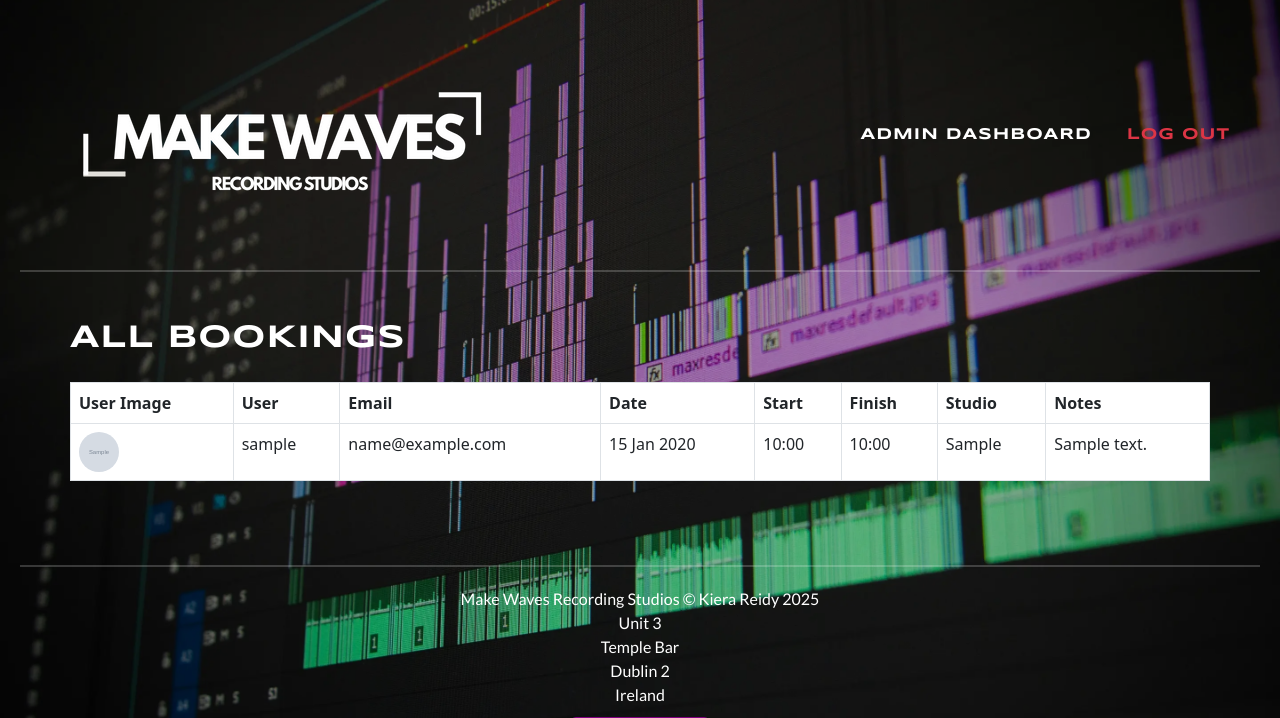
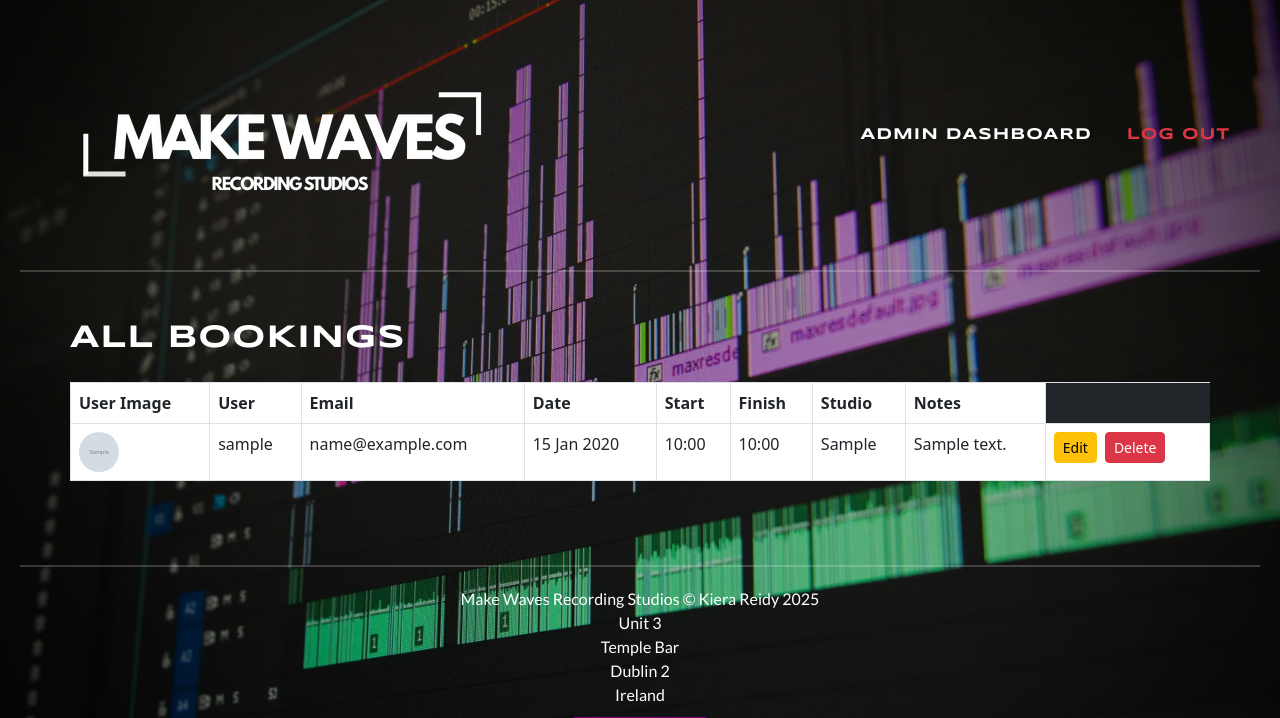
Before and after one commit to KeeLouise/make-waves, a Flask app: page /account/admin in a window 1280 px wide. Shown: the top 718 px of the page. Run offline with Flask 3, Linux system fonts and the light colour scheme; a user stored in the database is signed in; tables that the repository leaves empty hold one stand-in row (values such as "Sample post"); grey boxes marked "Sample" are stand-in pictures.

Commit message:
Addition of edit & delete buttons. KR 05/06/2025

```diff
--- a/app/static/css/admin_dashboard.css
+++ b/app/static/css/admin_dashboard.css
@@ -9,6 +9,31 @@ h2.mb-4{
   border-radius: 50%;
   object-fit: cover;
 }
+
+td{
+    border-top: 1px solid rgb(222, 226, 230) !important;
+    border-bottom:1px solid rgb(222, 226, 230) !important;
+}
+
+.booking-actions {
+  display: flex;
+  flex-wrap: wrap;
+  gap: 0.5rem;
+  justify-content: flex-start;
+}
+
+.booking-actions form {
+  background: none !important;
+  box-shadow: none !important;
+  padding: 0;
+  margin: 0;
+  display: inline;
+}
+
+button.delete_btn{
+    display: inline;
+}
+
 .container.py-5 {
   padding-left: 0 !important;
   padding-right: 0 !important;
--- a/app/templates/account/admin_dashboard.html
+++ b/app/templates/account/admin_dashboard.html
@@ -36,6 +36,15 @@
               <td>{{ booking.finish_time.strftime('%H:%M') }}</td>
               <td>{{ booking.studio }}</td>
               <td>{{ booking.notes or '—' }}</td>
+              <td>
+        <div class="booking-actions d-flex gap-2">
+          <a href="{{ url_for('main.edit_booking', booking_id=booking.id) }}" class="btn btn-sm btn-warning">Edit</a>
+          <form method="POST" action="{{ url_for('main.delete_booking', booking_id=booking.id) }}" onsubmit="return confirm('Are you sure you want to delete this booking?');">
+            <input type="hidden" name="csrf_token" value="{{ csrf_token() }}">
+            <button type="submit" class="btn btn-sm btn-danger">Delete</button>
+          </form>
+        </div>
+      </td>
             </tr>
           {% endfor %}
         </tbody>
```
